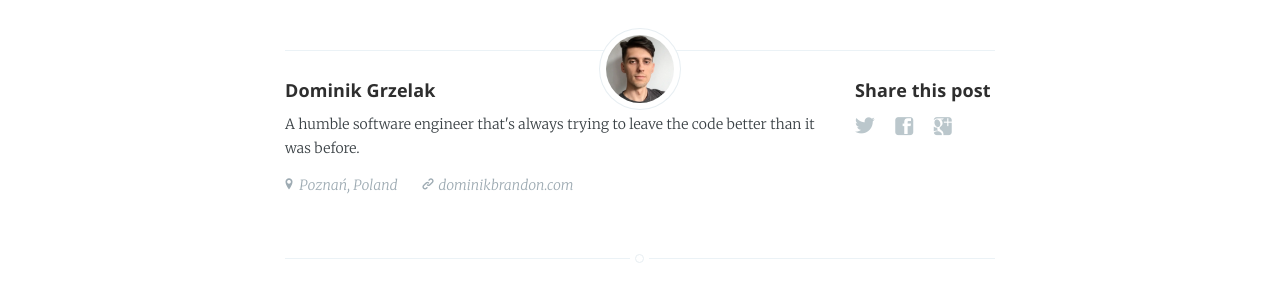
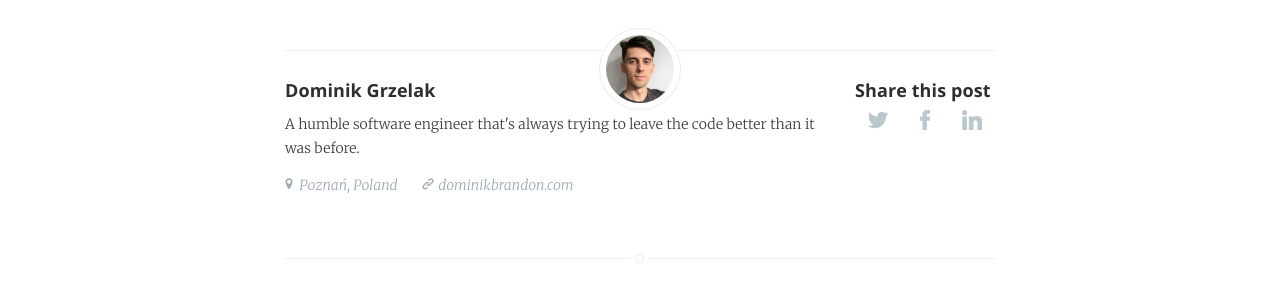
Before and after one commit to dominikbrandon/dominikbrandon.com, a Jekyll site: the page built from root/_posts/2022-08-02-spock-helper-methods-for-assertions.md, in a window 1280 px wide. Shown: the part 5570-5870 px from the top of the page. Built offline with Jekyll 4.4.1, drawn with Linux system fonts in a browser that asks for light colours; nearby versions of some CDN libraries; comment, search, counter and statistics services are not loaded.

Commit message:
Update buttons for sharing posts

```diff
--- a/root/_config.yml
+++ b/root/_config.yml
@@ -9,6 +9,7 @@ language: 'en-uk'
 # Website info
 name: "Dominik B. Grzelak"
 description: "Welcome to my blog. Tbh I'm not yet sure what I'm gonna post here. Most likely expect some thoughts on <strong>creating software</strong>. My thoughts are obviously <em>strictly subjective</em> and you may not agree with them. In that case I'll be happy to get to know your perspective - please feel invited to share your thoughts in the comments. I'll respond for sure!"
+url: "https://dominikbrandon.com"
 
 short_url: 'jekyllt.github.io/jasper/'
 disqus: username
--- a/root/_layouts/post.html
+++ b/root/_layouts/post.html
@@ -85,18 +85,17 @@ class: 'post-template'
 
                     <section class="share">
                         <h4>Share this post</h4>
-                        <a class="icon-twitter" href="http://twitter.com/share?text={{ page.title }}&amp;url={{ site.url }}{{ page.url | remove: '/' }}"
-                            onclick="window.open(this.href, 'twitter-share', 'width=550,height=235');return false;">
-                            <span class="hidden">Twitter</span>
-                        </a>
-                        <a class="icon-facebook" href="https://www.facebook.com/sharer/sharer.php?u={{ site.url }}{{ page.url | remove: '/' }}"
-                            onclick="window.open(this.href, 'facebook-share','width=580,height=296');return false;">
-                            <span class="hidden">Facebook</span>
-                        </a>
-                        <a class="icon-google-plus" href="https://plus.google.com/share?url={{ site.url }}{{ page.url | remove: '/' }}"
-                           onclick="window.open(this.href, 'google-plus-share', 'width=490,height=530');return false;">
-                            <span class="hidden">Google+</span>
-                        </a>
+                        <div class="social-links">
+                            <a target="_blank" rel="noopener noreferrer" href="http://twitter.com/intent/tweet?text=See%20this%20blog%20post%20by%20@dominikbrandon%20titled%20%22{{ page.title }}%22&amp;url={{ site.url }}{{ page.url }}">
+                                <img class="icon-twitter" src="/assets/images/twitter.svg" alt="Twitter logo">
+                            </a>
+                            <a target="_blank" rel="noopener noreferrer" href="https://www.facebook.com/sharer/sharer.php?u={{ site.url }}{{ page.url }}">
+                                <img class="icon-facebook" src="/assets/images/facebook.svg" alt="Facebook logo">
+                            </a>
+                            <a target="_blank" rel="noopener noreferrer" href="https://www.linkedin.com/sharing/share-offsite/?url={{ site.url }}{{ page.url }}">
+                                <img class="icon-linkedin" src="/assets/images/linkedin2.svg" alt="LinkedIn logo">
+                            </a>
+                        </div>
                     </section>
                 {% endif %}
             {% endfor %}
--- a/root/assets/css/screen.css
+++ b/root/assets/css/screen.css
@@ -769,12 +769,12 @@ body.nav-opened .nav {
     left: 30px;
     right: 30px;
 }
-.social-links {
+.menu-footer .social-links {
     margin-bottom: 16px;
     display: flex;
     justify-content: space-around;
 }
-.social-links > a > img {
+.menu-footer .social-links > a > img {
     height: 32px;
     width: 32px;
     display: block;
@@ -1282,22 +1282,29 @@ body.page-template .post-title {
     width: 140px;
 }
 
+.post-footer .share .social-links {
+    margin-top: 8px;
+    display: flex;
+    justify-content: space-around;
+}
 .post-footer .share a {
-    font-size: 1.8rem;
-    display: inline-block;
-    margin: 1rem 1.6rem 1.6rem 0;
-    color: #BBC7CC;
-    text-decoration: none;
-}
-
+    line-height: 0;
+    font-size: 0;
+}
+.post-footer .share img {
+    height: 20px;
+    width: 20px;
+    filter: invert(97%) sepia(2%) saturate(2476%) hue-rotate(169deg) brightness(80%) contrast(101%);
+    transition: filter 0.3s ease;
+}
 .post-footer .share .icon-twitter:hover {
-    color: #55acee;
+    filter: invert(50%) sepia(100%) saturate(2075%) hue-rotate(176deg) brightness(99%) contrast(91%);
 }
 .post-footer .share .icon-facebook:hover {
-    color: #3b5998;
-}
-.post-footer .share .icon-google-plus:hover {
-    color: #dd4b39;
+    filter: invert(41%) sepia(16%) saturate(2109%) hue-rotate(182deg) brightness(89%) contrast(87%);
+}
+.post-footer .share .icon-linkedin:hover {
+    filter: invert(30%) sepia(91%) saturate(3768%) hue-rotate(183deg) brightness(91%) contrast(101%);
 }
 
 
```
Also changed, not shown: root/_posts/2022-08-02-spock-helper-methods-for-assertions.md (+1 -1 lines), root/assets/images/facebook.svg (added), root/assets/images/linkedin2.svg (added), root/assets/images/twitter.svg (added).
